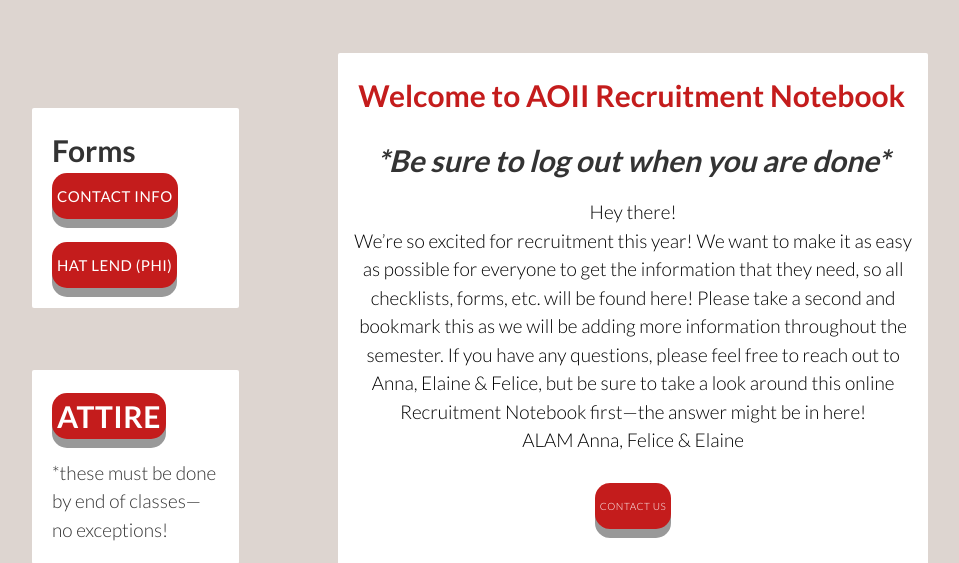
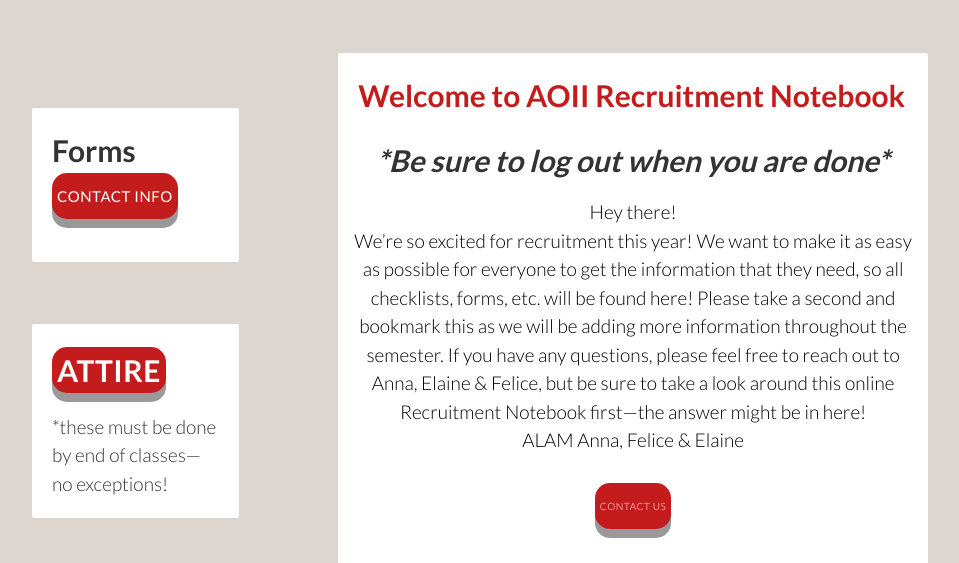
Before and after one commit to elainecole/aoii-recruitment, a Django app: page / in a window 1280 px wide. Shown: the top 563 px of the page, without its empty margins (160-1119 px from the left). Run offline with Django 3.2, Linux system fonts and the light colour scheme; a user stored in the database is signed in; tables that the repository leaves empty hold one stand-in row (values such as "Sample post"); style sheets or scripts are compiled from the project's sources.

Commit message:
remove p day form

```diff
--- a/webapp/templates/partials/hello/hello_base.html
+++ b/webapp/templates/partials/hello/hello_base.html
@@ -10,9 +10,9 @@
                     <a href="https://goo.gl/forms/qZZC9QQlsCoPDHtr1" target="_blank" class="login-button btn" style="padding: 5px; font-size: 15px">
                         Contact Info
                     </a><br><br>
-                    <a href="https://docs.google.com/forms/d/e/1FAIpQLSd5pYz4-s7AEvYW2j96J0azhTRtj00K-MhFZYJ3WG9WeWZiMw/viewform"  target="_blank" class="login-button btn" style="padding: 5px; font-size: 15px">
+                    <!-- <a href="https://docs.google.com/forms/d/e/1FAIpQLSd5pYz4-s7AEvYW2j96J0azhTRtj00K-MhFZYJ3WG9WeWZiMw/viewform"  target="_blank" class="login-button btn" style="padding: 5px; font-size: 15px">
                         Hat Lend (phi)
-                     </a><br>
+                     </a><br> -->
                     <!--<a href="https://docs.google.com/spreadsheets/d/1twdjTxFOuREzS8qbtFrkn4ypUozDrUEEKRYDQB5eauw/edit?usp=sharing"  target="_blank" class="login-button btn" style="padding: 5px; font-size: 15px">
                         Housing (new)
                     </a><br><br>
```
